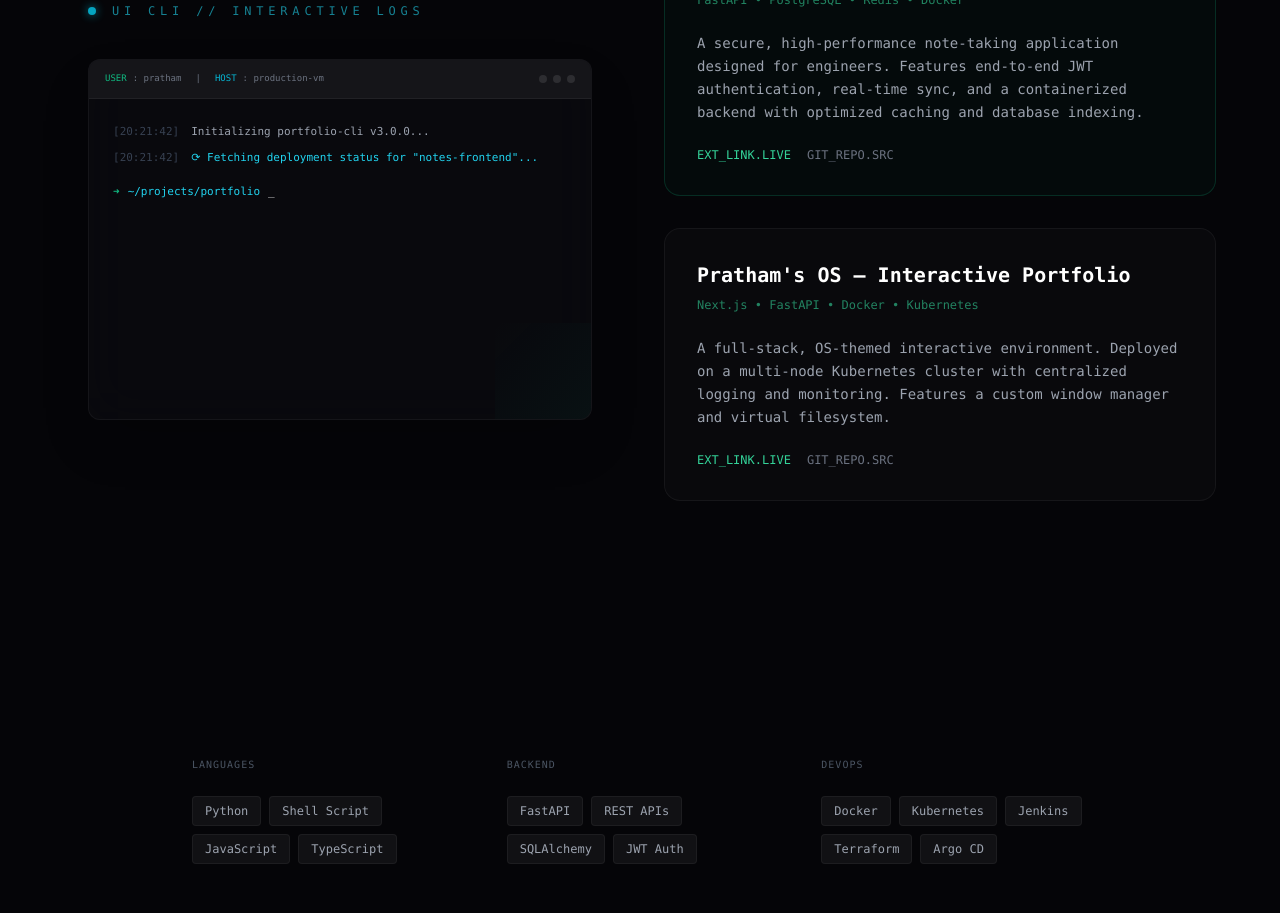
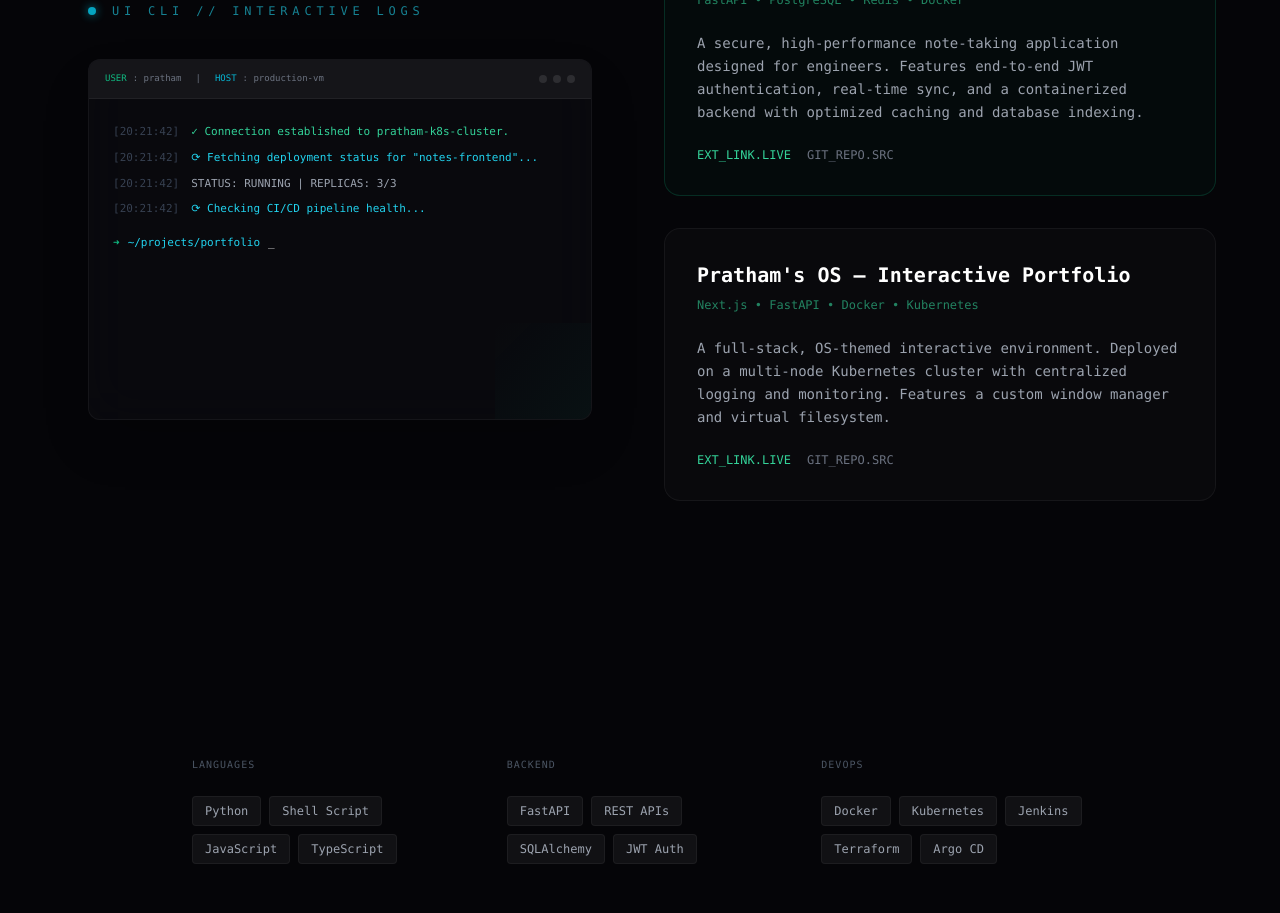
Before and after one commit to prathamvish333/Notes-Studio, a Next.js app in the folder frontend/: page / in a window 1280 px wide. Shown: the part 2240-3153 px from the top of the page. Built offline with nearby package versions, Linux system fonts and the light colour scheme.

Commit message:
fix: resolve client-side TypeError and hydration mismatches
- Added defensive null-checks for log objects in TerminalSection
- Implemented mount guard to prevent hydration errors from random/timed data
- Updated K8s manifest to v35-fix-exception

```diff
--- a/frontend/components/InfraStatus.tsx
+++ b/frontend/components/InfraStatus.tsx
@@ -12,8 +12,10 @@ const containers = [
 
 export default function InfraStatus() {
   const [stats, setStats] = useState<Record<string, { cpu: string; mem: string; status: string }>>({});
+  const [isMounted, setIsMounted] = useState(false);
 
   useEffect(() => {
+    setIsMounted(true);
     const updateStats = () => {
       const newStats: any = {};
       containers.forEach(c => {
@@ -31,6 +33,8 @@ export default function InfraStatus() {
     const interval = setInterval(updateStats, 3000);
     return () => clearInterval(interval);
   }, []);
+
+  if (!isMounted) return null;
 
   return (
     <div className="w-full max-w-4xl mx-auto px-6 py-20">
--- a/frontend/components/TerminalSection.tsx
+++ b/frontend/components/TerminalSection.tsx
@@ -20,26 +20,36 @@ const DEVOPS_LOGS = [
 export default function TerminalSection() {
   const [logs, setLogs] = useState<typeof DEVOPS_LOGS>([]);
   const [input, setInput] = useState('');
+  const [isMounted, setIsMounted] = useState(false);
   const scrollRef = useRef<HTMLDivElement>(null);
+  const logIndexRef = useRef(0); // To keep track of the current log index
 
   useEffect(() => {
-    let i = 0;
-    const interval = setInterval(() => {
-      if (i < DEVOPS_LOGS.length) {
-        setLogs(prev => [...prev, DEVOPS_LOGS[i]]);
-        i++;
+    setIsMounted(true);
+
+    const updateStats = () => {
+      if (logIndexRef.current < DEVOPS_LOGS.length) {
+        setLogs(prev => [...prev, DEVOPS_LOGS[logIndexRef.current]]);
+        logIndexRef.current++;
       } else {
-        clearInterval(interval);
+        clearInterval(interval); // Clear interval once all logs are displayed
       }
-    }, 800);
+    };
+
+    // Call once immediately to show the first log
+    updateStats();
+    const interval = setInterval(updateStats, 800);
+
     return () => clearInterval(interval);
-  }, []);
+  }, [isMounted]); // Dependency array changed to [isMounted]
 
   useEffect(() => {
     if (scrollRef.current) {
       scrollRef.current.scrollTop = scrollRef.current.scrollHeight;
     }
   }, [logs]);
+
+  if (!isMounted) return null; // Mount guard
 
   return (
     <div className="w-full max-w-4xl mx-auto px-6 py-20">
@@ -84,15 +94,15 @@ export default function TerminalSection() {
             >
               <span className="shrink-0 text-gray-700">[{new Date().toLocaleTimeString([], { hour12: false })}]</span>
               <span className={
-                log.type === 'success' ? 'text-emerald-400' :
-                log.type === 'warning' ? 'text-amber-400' :
-                log.type === 'process' ? 'text-cyan-400' :
+                log?.type === 'success' ? 'text-emerald-400' :
+                log?.type === 'warning' ? 'text-amber-400' :
+                log?.type === 'process' ? 'text-cyan-400' :
                 'text-gray-400'
               }>
-                {log.type === 'process' && '⟳ '}
-                {log.type === 'success' && '✓ '}
-                {log.type === 'warning' && '⚠ '}
-                {log.text}
+                {log?.type === 'process' && '⟳ '}
+                {log?.type === 'success' && '✓ '}
+                {log?.type === 'warning' && '⚠ '}
+                {log?.text}
               </span>
             </motion.div>
           ))}
```
Also changed, not shown: 1 other file (tests, documents, lock files or other folders).
